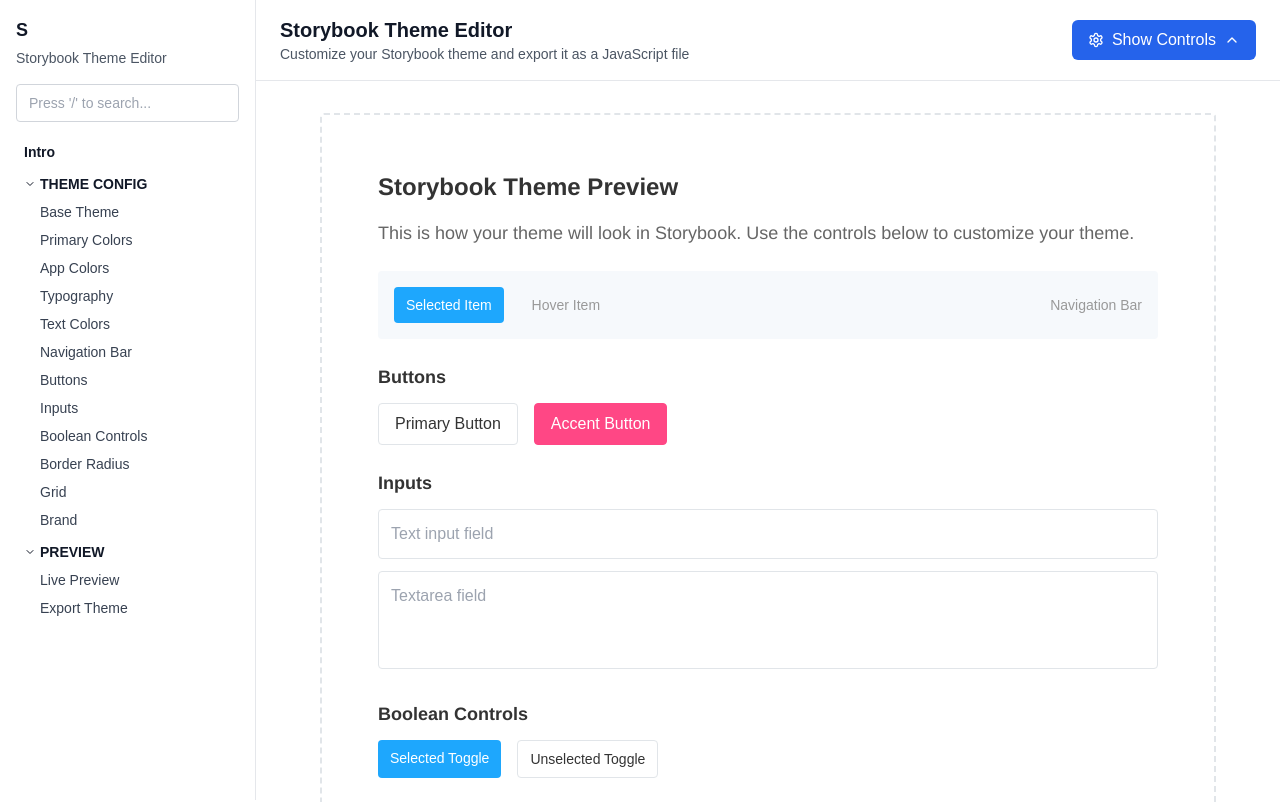
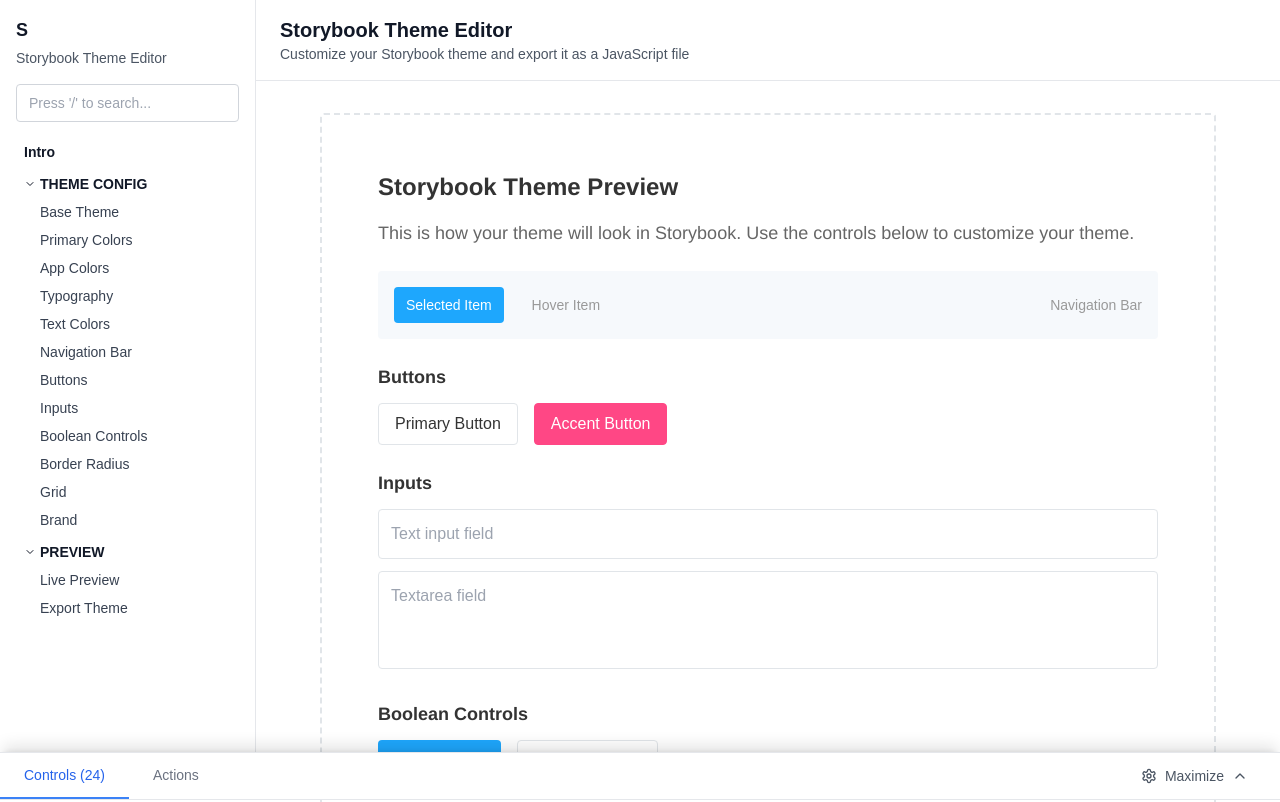
Before and after one commit to spjpgrd/storybook-theme-editor, a Next.js app: page / in a window 1280 px wide. Shown: the top 802 px of the page. Built offline with nearby package versions, Linux system fonts and the light colour scheme.

Commit message:
Bottom drawer

```diff
--- a/components/ThemeEditor.tsx
+++ b/components/ThemeEditor.tsx
@@ -13,7 +13,7 @@
   const [theme, setTheme] = useState<StorybookTheme>(defaultLightTheme);
   const [showCode, setShowCode] = useState(false);
   const [activeTab, setActiveTab] = useState<'controls' | 'actions'>('controls');
-  const [isDrawerOpen, setIsDrawerOpen] = useState(false);
+  const [isDrawerExpanded, setIsDrawerExpanded] = useState(false);
 
   const updateTheme = (updates: Partial<StorybookTheme>) => {
     setTheme(prev => ({ ...prev, ...updates }));
@@ -74,7 +74,9 @@
   return (
     <div className="flex h-screen bg-gray-50">
       {/* Sidebar - Demo Only */}
-      <StorybookSidebar />
+      <div>
+        <StorybookSidebar />
+      </div>
 
       {/* Main Content */}
       <div className="flex-1 flex flex-col relative">
@@ -85,21 +87,11 @@
               <h1 className="text-xl font-semibold text-gray-900">Storybook Theme Editor</h1>
               <p className="text-sm text-gray-600">Customize your Storybook theme and export it as a JavaScript file</p>
             </div>
-
-            {/* Toggle Drawer Button */}
-            <button
-              onClick={() => setIsDrawerOpen(!isDrawerOpen)}
-              className="flex items-center px-4 py-2 bg-blue-600 hover:bg-blue-700 text-white rounded-md transition-colors"
-            >
-              <Settings className="w-4 h-4 mr-2" />
-              {isDrawerOpen ? 'Hide' : 'Show'} Controls
-              {isDrawerOpen ? <ChevronDown className="w-4 h-4 ml-2" /> : <ChevronUp className="w-4 h-4 ml-2" />}
-            </button>
           </div>
         </div>
 
         {/* Canvas Area - Live Preview */}
-        <div className={`flex-1 bg-white p-8 transition-all duration-300 ${isDrawerOpen ? 'pb-96' : ''}`}>
+        <div className="flex-1 bg-white p-8">
           <div className="max-w-4xl mx-auto">
             <div
               className="p-8 rounded-lg border-2 border-dashed min-h-[400px]"
@@ -305,11 +297,16 @@
           </div>
         </div>
 
-        {/* Bottom Controls Drawer - Sticky */}
-        {isDrawerOpen && (
-          <div className="fixed bottom-0 left-0 right-0 bg-white border-t border-gray-200 shadow-lg z-50">
-            {/* Tabs */}
-            <div className="flex border-b border-gray-200">
+        {/* Bottom Controls Drawer - Always Visible */}
+        <div
+          className="bg-white border-t border-gray-200 fixed bottom-0 right-0 w-full"
+          style={{
+            boxShadow: '0 -10px 15px -3px rgb(0 0 0 / 0.1), 0 -4px 6px -4px rgb(0 0 0 / 0.1)'
+          }}
+        >
+          {/* Control Bar with Tabs and Toggle */}
+          <div className="flex items-center justify-between border-b border-gray-200">
+            <div className="flex">
               <button
                 onClick={() => setActiveTab('controls')}
                 className={`px-6 py-3 text-sm font-medium border-b-2 transition-colors ${
@@ -332,8 +329,24 @@
               </button>
             </div>
 
-            {/* Controls Content */}
-            <div className="max-h-96 overflow-y-auto">
+            {/* Toggle Button */}
+            <button
+              onClick={() => setIsDrawerExpanded(!isDrawerExpanded)}
+              className="flex items-center px-4 py-2 text-sm text-gray-600 hover:text-gray-800 hover:bg-gray-100 rounded-md transition-colors mr-4"
+            >
+              <Settings className="w-4 h-4 mr-2" />
+              {isDrawerExpanded ? 'Minimize' : 'Maximize'}
+              {isDrawerExpanded ? <ChevronDown className="w-4 h-4 ml-2" /> : <ChevronUp className="w-4 h-4 ml-2" />}
+            </button>
+          </div>
+
+          {/* Controls Content - Expandable */}
+          <div
+            className={`overflow-hidden transition-all duration-300 ${
+              isDrawerExpanded ? 'max-h-[60vh]' : 'max-h-0'
+            }`}
+          >
+            <div className="overflow-y-auto" style={{ maxHeight: '60vh' }}>
               {activeTab === 'controls' && (
                 <div className="p-6">
                   <div className="grid grid-cols-1 md:grid-cols-2 lg:grid-cols-3 gap-6">
@@ -651,7 +664,7 @@
               )}
             </div>
           </div>
-        )}
+        </div>
       </div>
     </div>
   );
```
